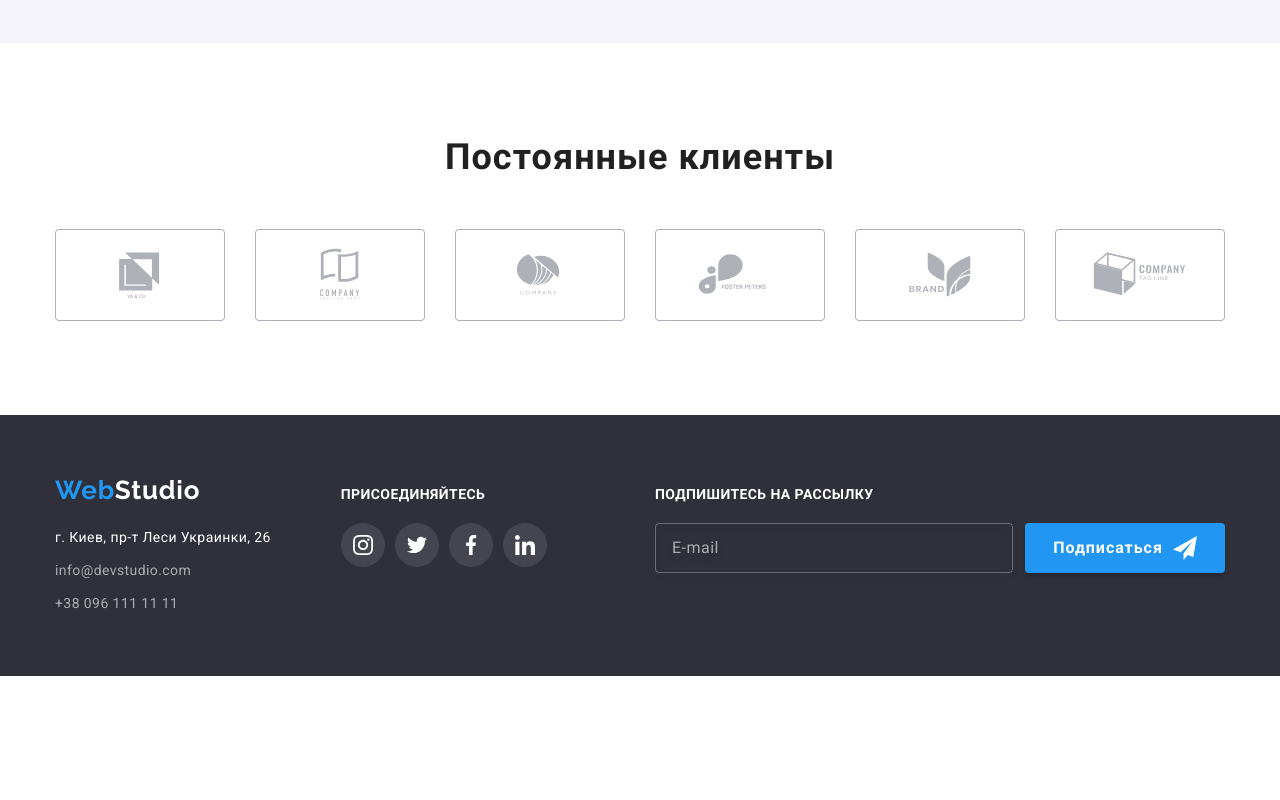
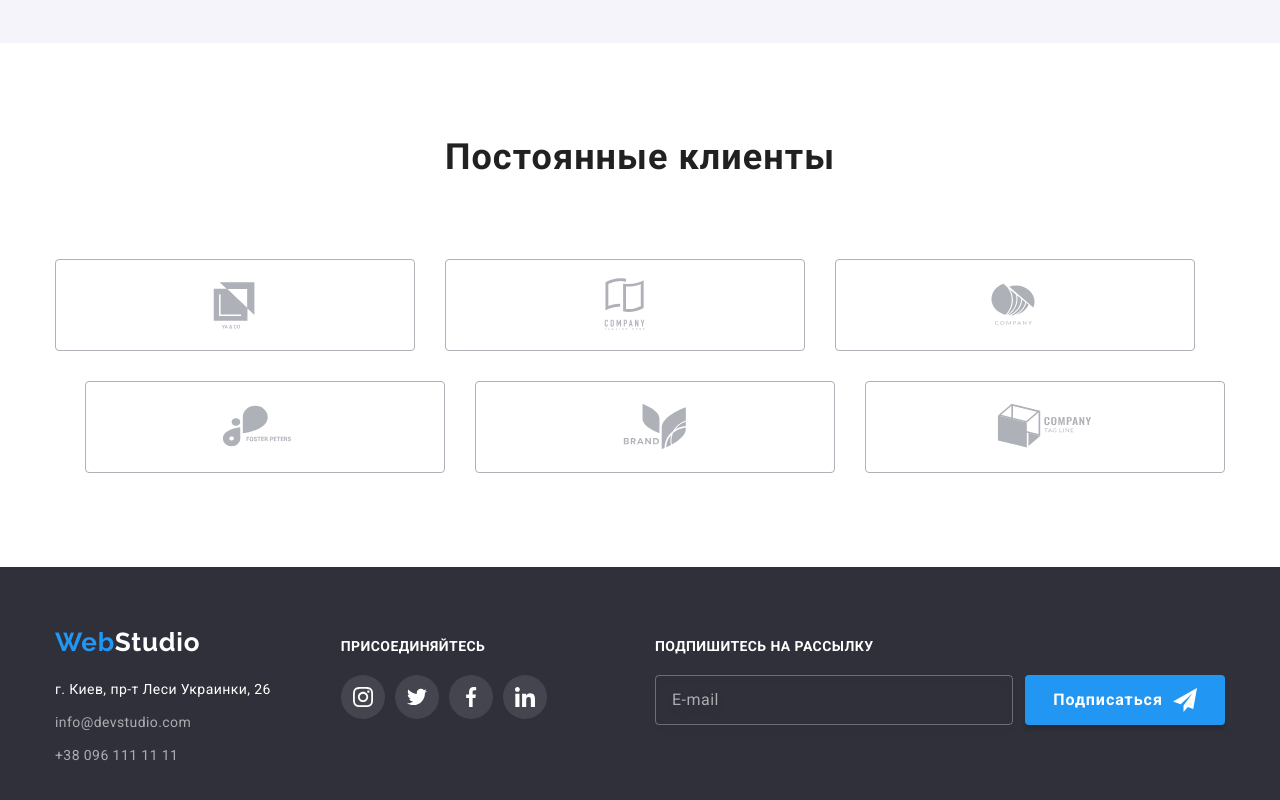
Before and after one commit to mrkuzyk/goit-markup-hw-08, a plain HTML site: page index.html in a window 1280 px wide. Shown: the part 2261-3061 px from the top of the page. Before the commit the page ends 2937 px from the top, so only its background shows below. Drawn offline with nearby package versions, Linux system fonts and the light colour scheme.

Commit message:
client-done

```diff
--- a/sass/layout/_client.scss
+++ b/sass/layout/_client.scss
@@ -1,27 +1,50 @@
 .client {
-  padding-top: 94px;
-  padding-bottom: 94px;
+  padding-top: 60px;
+  padding-bottom: 60px;
+
+  @media screen and (min-width: 1200px) {
+    padding-top: 94px;
+    padding-bottom: 94px;
+  }
 }
 
 .client__title {
   margin-top: 0;
-  margin-bottom: 50px;
+  margin-bottom: 30px;
+
+  @media screen and (min-width: 1200px) {
+    margin-bottom: 50px;
+  }
 }
 
 .client__list {
   display: flex;
+  flex-wrap: wrap;
+  margin-top: -30px;
+  margin-left: -30px;
+
+  @media screen and (min-width: 1200px) {
+    margin-top: 0;
+    margin-left: 0;
+  }
 }
 
 .client__item {
-  @include w-h(170px, 92px);
-  /* padding: 16px 32px;
-  border: 1px solid #afb1b8;
-  box-sizing: border-box;
-  border-radius: 4px; */
+  @include w-h(210px, 92px);
+  margin-top: 30px;
   margin-left: 30px;
+  flex-basis: calc(100% / 2 - 30px);
 
-  &:first-child {
-    margin-left: 0;
+  @media screen and (min-width: 768px) {
+    width: 226px;
+    flex-basis: calc(100% / 3 - 30px);
+  }
+
+  @media screen and (min-width: 1200px) {
+    width: 170px;
+    &:first-child {
+      margin-left: 0;
+    }
   }
 }
 
```
Also changed, not shown: css/main.css, css/main.min.css, 2 other files.
